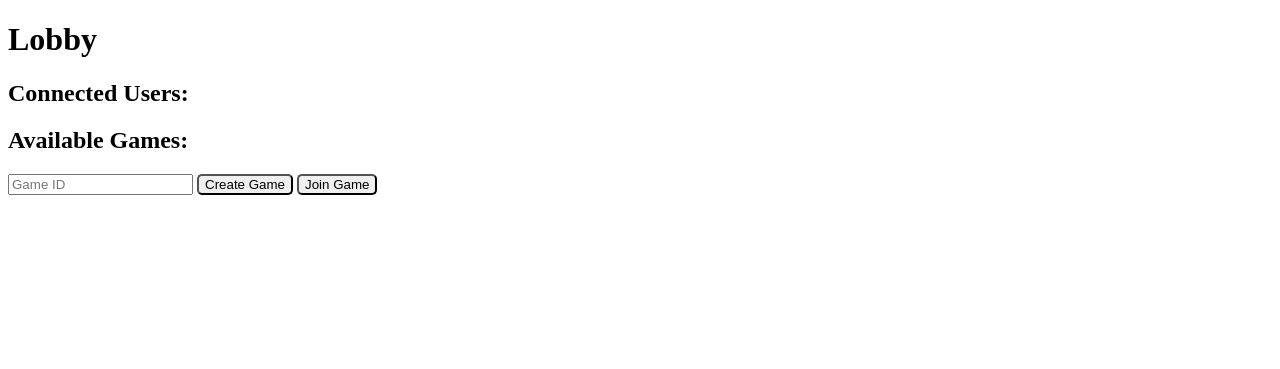
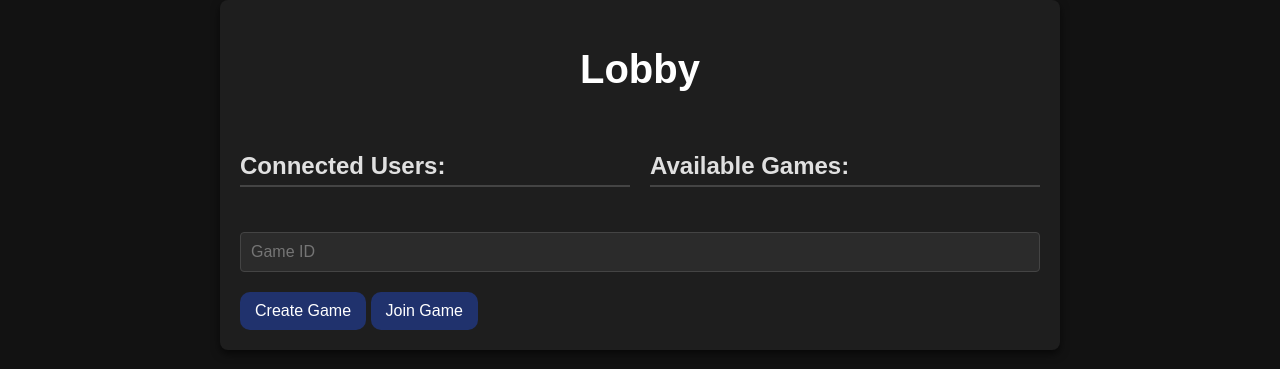
Before and after one commit to mirrorcoloured/mtg-assist, a Flask app: page / in a window 1280 px wide. Shown: the top 369 px of the page. Run offline with Flask 3, Linux system fonts and the light colour scheme; some libraries are stand-ins or nearby versions.

Commit message:
add styling

```diff
--- a/static/styles.css
+++ b/static/styles.css
@@ -1,7 +1,109 @@
-button {
-    border-radius: 5px;
+/* General Styles */
+body {
+    font-family: 'Arial', sans-serif;
+    margin: 0;
+    padding: 0;
+    display: flex;
+    justify-content: center;
+    /* background-color: #f5f5f5;
+    color: #333; */
+    background-color: #121212;
+    color: #e0e0e0;
 }
 
+h1 {
+    text-align: center;
+    margin-bottom: 20px;
+    font-size: 2.5rem;
+    /* color: #444; */
+    color: #ffffff;
+}
+
+#lobby, #game {
+    /* background: #fff;
+    box-shadow: 0 4px 8px rgba(0, 0, 0, 0.1); */
+    background: #1e1e1e;
+    box-shadow: 0 4px 8px rgba(0, 0, 0, 0.6);
+    border-radius: 8px;
+    padding: 20px;
+    max-width: 800px;
+    width: 100%;
+    display: flex;
+    flex-direction: column;
+    gap: 20px;
+}
+
+/* Flex Container for Columns */
+#lobby .columns {
+    display: flex;
+    gap: 20px;
+}
+
+/* Individual Column Styling */
+.column {
+    flex: 1;
+    display: flex;
+    flex-direction: column;
+}
+
+.column h2 {
+    font-size: 1.5rem;
+    margin-bottom: 10px;
+    padding-bottom: 5px;
+    /* color: #666;
+    border-bottom: 2px solid #eaeaea; */
+    color: #e0e0e0;
+    border-bottom: 2px solid #444444;
+}
+
+/* Lists */
+ul {
+    list-style: none;
+    padding: 0;
+    margin: 0;
+}
+
+#user-list li,
+#game-list li {
+    font-size: 1.1rem;
+    margin: 5px 0;
+    padding: 8px 10px;
+    border-radius: 4px;
+    /* background-color: #f9f9f9;
+    border: 1px solid #ddd; */
+    background-color: #2b2b2b;
+    border: 1px solid #444444;
+}
+
+/* Input and Buttons */
+#game-id {
+    width: calc(100% - 22px);
+    padding: 10px;
+    margin-top: 15px;
+    font-size: 1rem;
+    border-radius: 4px;
+    /* border: 1px solid #ccc; */
+    background-color: #2b2b2b;
+    color: #ffffff;
+    border: 1px solid #444444;
+}
+
+button {
+    font-size: 1rem;
+    padding: 10px 15px;
+    border: none;
+    border-radius: 10px;
+    cursor: pointer;
+    background-color: #20326d;
+    color: #fff;
+    transition: background-color 0.3s ease;
+}
+
+button:hover {
+    background-color: #5166aa;
+}
+
+/* card display */
 .card_div {
     margin: 3px;
     border: 3px solid black;
@@ -13,8 +115,8 @@ button {
     flex-direction: column;
     align-items: center;
     background-color: antiquewhite;
+    color: black;
 }
-
 .card_name {
     display: block;
     text-align: center;
@@ -22,14 +124,12 @@ button {
     margin-top: 5px;
     margin-bottom: 5px;
 }
-
 .card_image {
     display: block;
     text-align: center;
     max-width: 250px;
     border: 1px solid black;
 }
-
 .card_description {
     text-align: center;
     width: 100%;
@@ -39,25 +139,20 @@ button {
     margin-bottom: auto;
 }
 
+/* show lists of cards horizontally without bullets */
 ul.card-list {
     list-style-type: none;
 }
-
 ul.card-list > li {
     display: inline-block;
 }
 
-div.hand-card {
-
-}
-
-/* turn div#hand into a ul and add class ul.cardlist? */
+/* distribute card actions below card */
 div.card-actions {
     display: flex;
     flex-direction: row;
     justify-content: space-around;
 }
-
 button.card-action {
     display: block;
     border-radius: 5px;
--- a/templates/index.html
+++ b/templates/index.html
@@ -6,15 +6,23 @@
     <link type="text/css" rel="stylesheet" href="/static/styles.css">
 </head>
 <body>
+    <div id="lobby">
         <h1>Lobby</h1>
-    <div id="lobby">
+        <div class="columns">
+            <div class="column">
                 <h2>Connected Users:</h2>
                 <ul id="user-list"></ul>
+            </div>
+            <div class="column">
                 <h2>Available Games:</h2>
                 <ul id="game-list"></ul>
+            </div>
+        </div>
         <input type="text" id="game-id" placeholder="Game ID">
+        <div>
             <button id="create-game">Create Game</button>
             <button id="join-game">Join Game</button>
+        </div>
     </div>
 
     <div id="game" style="display: none;">
@@ -22,6 +30,7 @@
         <button id="leave-game">Leave Game</button>
         <h2>Players:</h2>
         <ul id="player-list"></ul>
+        <hr>
         <div id="game-info"></div>
         <button id="draw-card">Draw Card</button>
         <h2>Your Hand:</h2>
```
Lines whose indentation alone changed are shown as unchanged.
